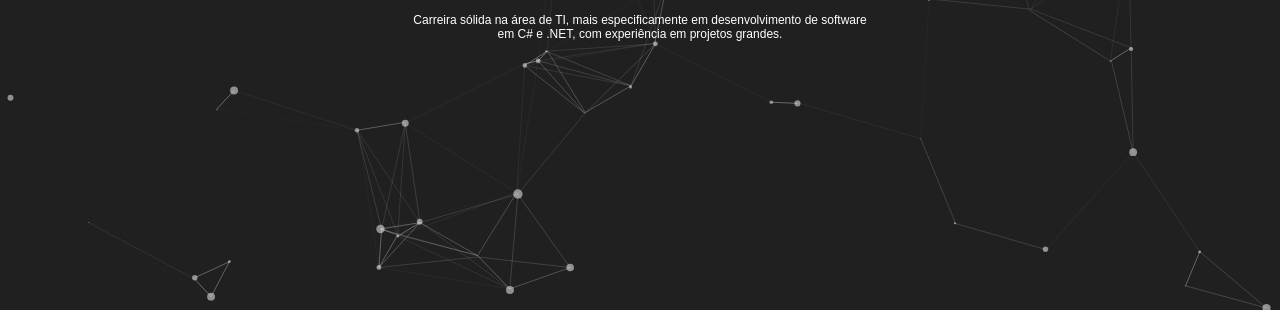
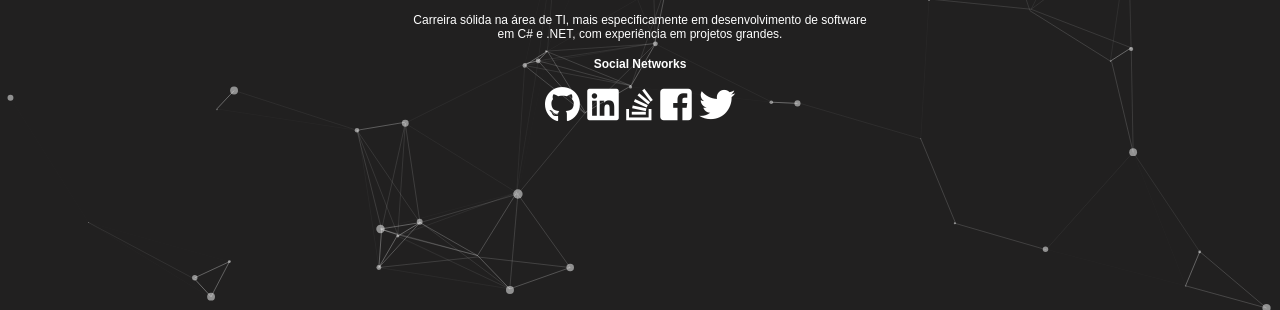
Before and after one commit to neiesc/neiesc.github.io, a plain HTML site: page index.html in a window 1280 px wide. Shown: the part 490-800 px from the top of the page. Drawn offline with nearby package versions, Linux system fonts and the light colour scheme.

Commit message:
Add Social Networks

```diff
--- a/assets/css/style.css
+++ b/assets/css/style.css
@@ -25,6 +25,14 @@ body {
     border-radius: 50%;
 }
 
+.info .social a {
+    color: #fff;
+    padding: 0 2px;
+    text-decoration: none;
+}
+.info .social a i {
+    font-size: 36px;
+}
 
 /* particles.js */
 
--- a/index.html
+++ b/index.html
@@ -8,6 +8,7 @@
     <meta name="author" content="Vincent Garreau" />
     <meta name="viewport" content="width=device-width, initial-scale=1.0, minimum-scale=1.0, maximum-scale=1.0, user-scalable=no">
     <link rel="stylesheet" media="screen" href="assets/css/style.css">
+    <link rel="stylesheet" href="https://use.fontawesome.com/releases/v5.7.2/css/all.css" integrity="sha384-fnmOCqbTlWIlj8LyTjo7mOUStjsKC4pOpQbqyi7RrhN7udi9RwhKkMHpvLbHG9Sr" crossorigin="anonymous">
 </head>
 
 <body>
@@ -21,6 +22,24 @@
             <p>Carreira sólida na área de TI, mais especificamente em desenvolvimento de software em C# e .NET, com
                 experiência em projetos grandes.</p>
         </article>
+        <section class="social">
+            <h4>Social Networks</h4>
+            <a target="_blank" href="https://github.com/neiesc" title="Edinei Cavalcanti - GitHub" rel="noopener">
+                <i class="fab fa-github"></i>
+            </a>
+            <a target="_blank" href="https://www.linkedin.com/in/neiesc/" title="Edinei Cavalcanti - LinkedIn" rel="noopener">
+                <i class="fab fa-linkedin"></i>
+            </a>
+            <a target="_blank" href="https://stackoverflow.com/users/2105870/neiesc" title="Edinei Cavalcanti - Stack Overflow" rel="noopener">
+                <i class="fab fa-stack-overflow"></i>
+            </a>
+            <a target="_blank" href="https://www.facebook.com/neiesc" title="Edinei Cavalcanti - Facebook" rel="noopener">
+                <i class="fab fa-facebook-square"></i>
+            </a>
+            <a target="_blank" href="https://twitter.com/neiesc" title="Edinei Cavalcanti - Twitter" rel="noopener">
+                <i class="fab fa-twitter"></i>
+            </a>
+        </section>
     </main>
 
     <div id="particles-js"></div>
```
